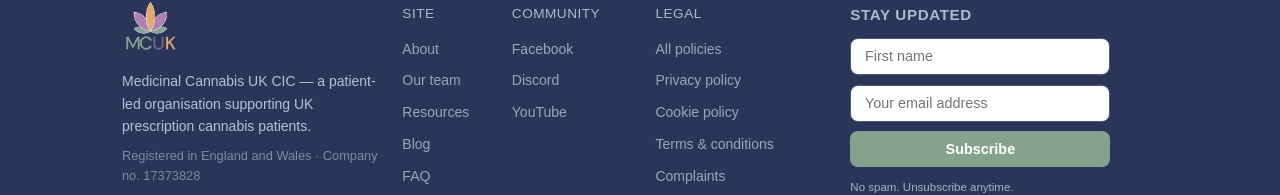
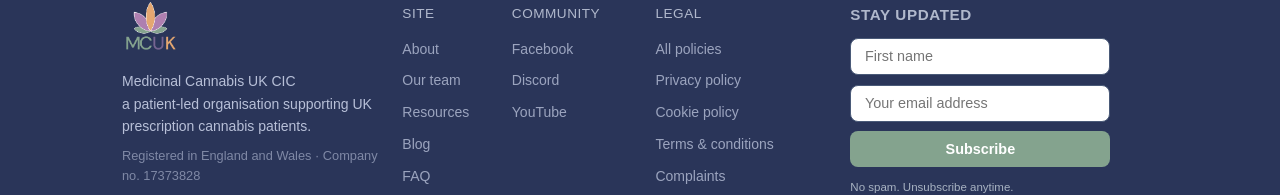
Before and after one commit to the-lexolotl/MCUKCIC, a Next.js app: page / in a window 1280 px wide. Shown: the part 2063-2258 px from the top of the page. Built offline with nearby package versions, Linux system fonts and the light colour scheme; a web font is replaced by a local one.

Commit message:
Adjusted footer text

```diff
--- a/components/Footer.tsx
+++ b/components/Footer.tsx
@@ -15,7 +15,8 @@
               height={52}
               className="logo-footer-img"
             />
-            <p>Medicinal Cannabis UK CIC — a patient-led organisation supporting UK prescription cannabis patients.</p>
+            <p>Medicinal Cannabis UK CIC </p>
+            <p>a patient-led organisation supporting UK prescription cannabis patients.</p>
             <p className="footer-note">Registered in England and Wales · Company no. 17373828</p>
           </div>
           <div className="footer-links">
```
